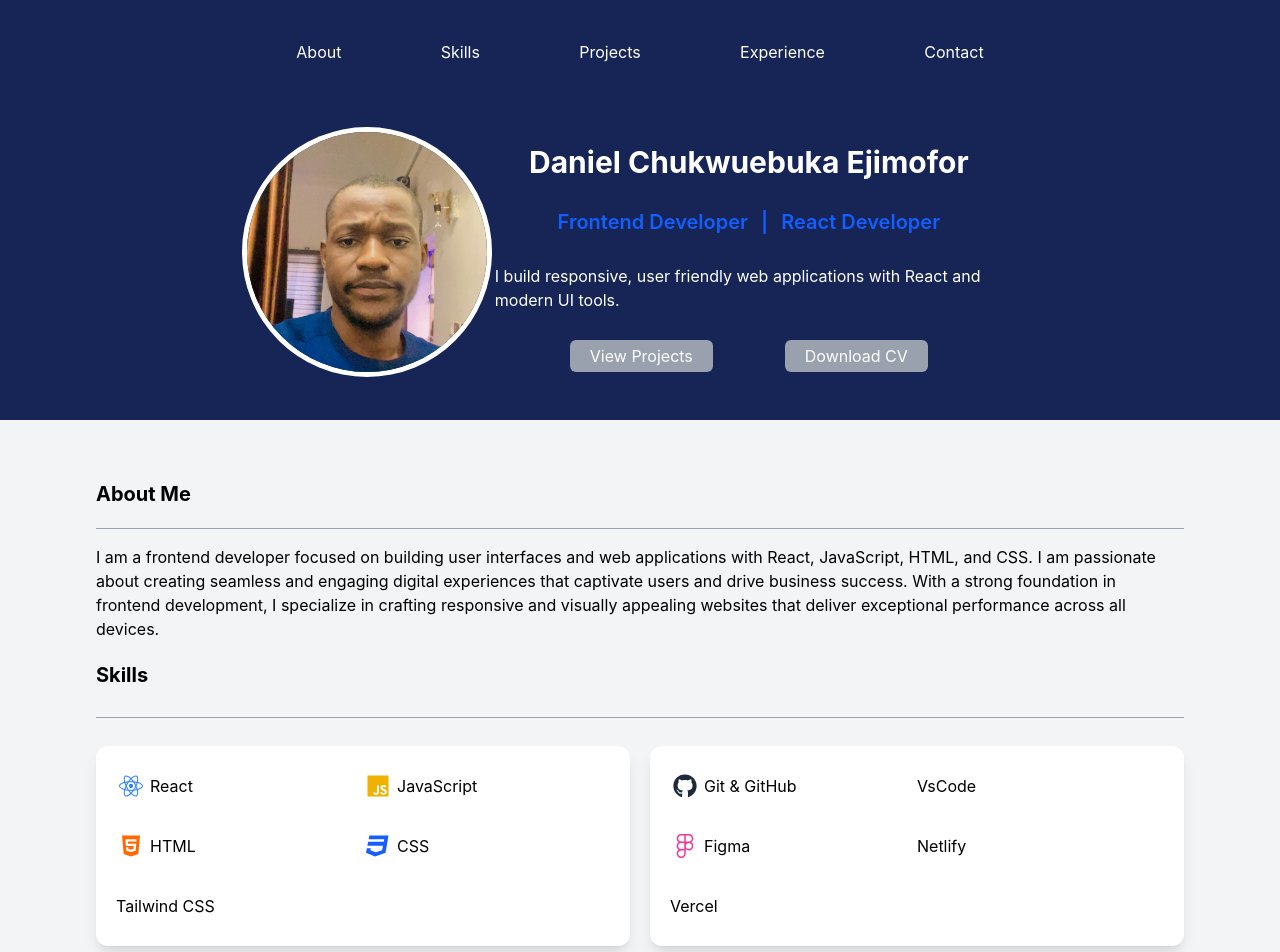
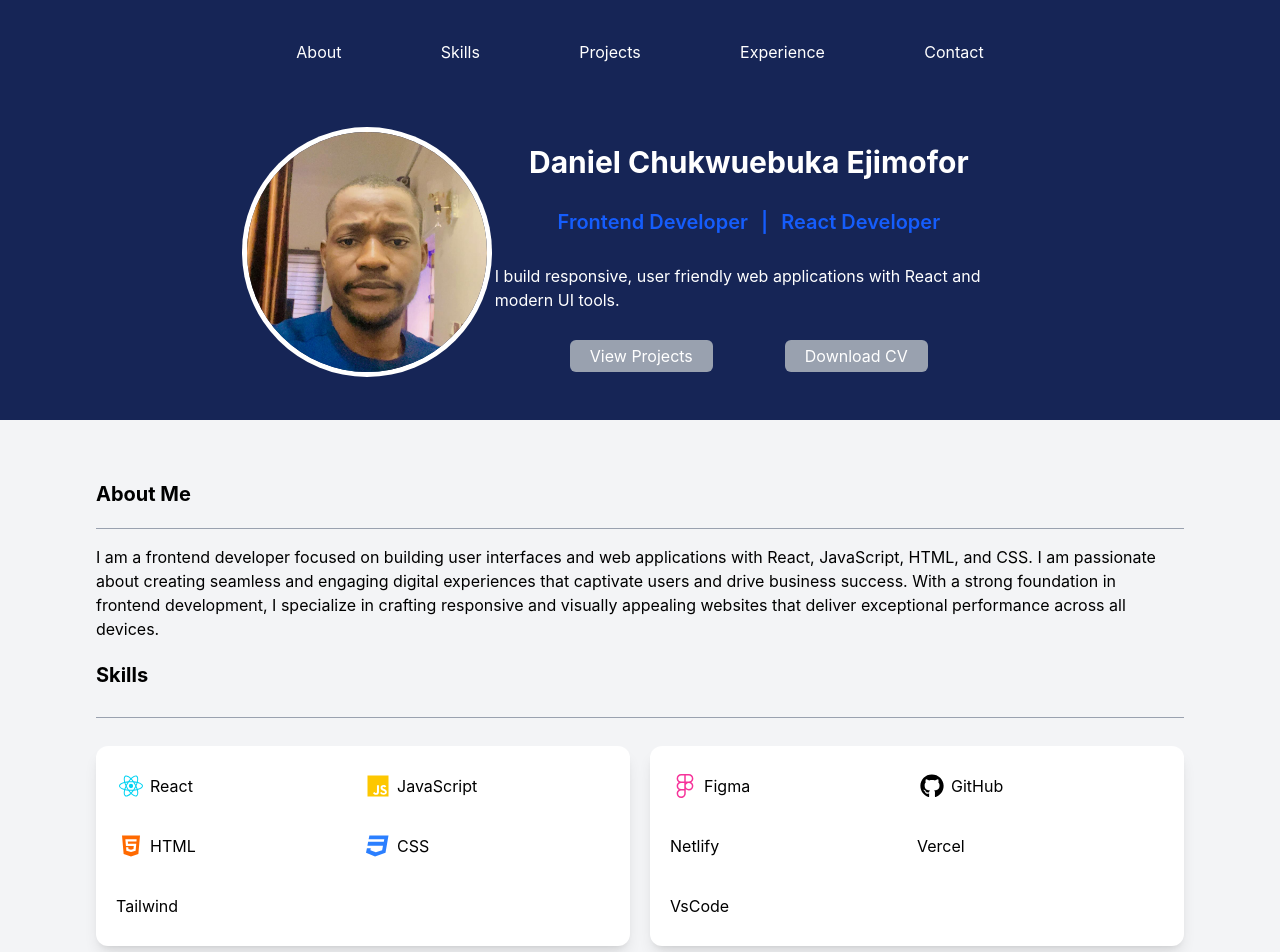
Before and after one commit to DanielApple05/daniels-port-folio, a React (Vite) app: page / in a window 1280 px wide. Shown: the top 952 px of the page. Built offline with nearby package versions, Linux system fonts and the light colour scheme.

Commit message:
refactor aboutMe component to utilize skillsData for dynamic skill rendering and fix project demo link

```diff
--- a/src/components/aboutMe.jsx
+++ b/src/components/aboutMe.jsx
@@ -1,9 +1,10 @@
 import { useState } from 'react';
 import { FontAwesomeIcon } from '@fortawesome/react-fontawesome';
 import { faCheck } from '@fortawesome/free-solid-svg-icons';
-import { faReact, faJs, faHtml5, faCss3, faTailwindCss, faFigma, faGithub } from '@fortawesome/free-brands-svg-icons';
+// import { faReact, faJs, faHtml5, faCss3, faTailwindCss, faFigma, faGithub } from '@fortawesome/free-brands-svg-icons';
 import Hero from './header-components/hero';
 import projectsData from './projectsData';
+import skillsData from './skillsData';
 
 const aboutMe = (id) => {
 
@@ -27,39 +28,20 @@ const aboutMe = (id) => {
           <hr className='border-gray-400 xl:my-7 my-3' />
           <div className='flex w-full xl:space-x-5 space-x-2 xl:h-50 h-40'>
             <div className='grid grid-cols-2 w-6/12 bg-white xl:p-5 p-3 xl:space-y-5 space-y-0 items-center rounded-xl shadow-lg'>
-              <div className='flex space-x-1'>
-                <FontAwesomeIcon icon={faReact} className='text-blue-500 xl:text-2xl text-lg' />
-                <p>React</p>
+              {skillsData.tools.map((tool) => (
+                <div key={tool.id} className='flex space-x-1'>
+                  <FontAwesomeIcon icon={tool.logo} className={`xl:text-2xl text-lg ${tool.style}`} />
+                  <p>{tool.name}</p>
                 </div>
-              <div className='flex space-x-1'>
-                <FontAwesomeIcon icon={faJs} className='text-yellow-500 xl:text-2xl text-lg' />
-                <p>JavaScript</p>
-              </div>
-              <div className='flex space-x-1'>
-                <FontAwesomeIcon icon={faHtml5} className='text-orange-500 xl:text-2xl text-lg' />
-                <p>HTML</p>
-              </div>
-              <div className='flex space-x-1'>
-                <FontAwesomeIcon icon={faCss3} className='text-blue-600 xl:text-2xl text-lg' />
-                <p>CSS</p>
-              </div>
-              <div className='flex space-x-1'>
-                <FontAwesomeIcon icon={faTailwindCss} className='text-blue-400 xl:text-2xl text-lg' />
-                <p>Tailwind CSS</p>
-              </div>
+              ))}
             </div>
             <div className='grid grid-cols-2 w-6/12 bg-white xl:p-5 p-3 xl:space-y-5 space-y-0 rounded-xl items-center shadow-lg'>
+              {skillsData.others.map((skill) => (
                 <div className='flex space-x-1'>
-                <FontAwesomeIcon icon={faGithub} className='text-gray-800 xl:text-2xl text-lg' />
-                <p>Git & GitHub</p>
+                  <FontAwesomeIcon icon={skill.logo}  className={`xl:text-2xl text-lg ${skill.style}`}  />
+                  <p>{skill.name}</p>
                 </div>
-              <p>VsCode</p>
-              <div className='flex space-x-1'>
-                <FontAwesomeIcon icon={faFigma} className='text-pink-500 xl:text-2xl text-lg' />
-                <p>Figma</p>
-              </div>
-              <p>Netlify</p>
-              <p>Vercel</p>
+              ))}
             </div>
           </div>
         </section>
@@ -97,7 +79,7 @@ const aboutMe = (id) => {
           <a href="https://github.com/DanielApple05"
             target="_blank"
             rel="noopener noreferrer"
-            className='flex place-self-center bg-blue-600 rounded p-2 xl:mt-6 mt-4 text-white cursor-pointer  xl:w-40 w-40 justify-center font-semibold '>
+            className='flex place-self-center bg-blue-600 rounded p-2 xl:mt-6 mt-4 text-white cursor-pointer  xl:w-40 w-40 justify-center font-semibold text-center '>
             View more projects
           </a>
         </section>
--- a/src/components/projectsData.jsx
+++ b/src/components/projectsData.jsx
@@ -47,8 +47,8 @@ const projectsData = [
     title: "Furniro Furniture Ecommerce",
     image: "/images/project5.PNG",
     links: [
-      { id: 7, name: "View Demo", link: "http:/furniro-furniture-shop.netlify.app" },
-      { id: 8, name: "View Code", link: "https://github.com/DanielApple05/Furniro-ECommerce-frontend" }
+      { id: 7, name: "View Demo", link: "https:/furniro-furniture-shop.netlify.app" },
+      { id: 8, name: "View Code", link: "https://github.com/DanielApple05/Furniro-ECommerce-frontend"}
     ],
     description: [
       "Built with HTML and CSS",
--- /dev/null
+++ b/src/components/skillsData.jsx
@@ -0,0 +1,67 @@
+import { faReact, faJs, faHtml5, faCss3, faTailwindCss, faFigma, faGithub } from '@fortawesome/free-brands-svg-icons';
+
+const skillsData = {
+ tools: [
+   {
+    id: 1,
+    name: "React",
+    logo: faReact,
+  style: "text-cyan-400"
+  },
+  {
+    id: 2,
+    name: "JavaScript",
+    logo: faJs,
+     style: "text-yellow-400"
+  },
+  {
+    id: 3,
+    name: "HTML",
+    logo: faHtml5,
+     style: "text-orange-500"
+  },
+  {
+    id: 4,
+    name: "CSS",
+    logo: faCss3,
+     style: "text-blue-500"
+  },
+  {
+    id: 5,
+    name: "Tailwind",
+    logo: faTailwindCss,
+     style: "text-sky-400"
+  },
+],
+others: [
+   {
+    id: 6,
+    name: "Figma",
+    logo: faFigma,
+       style: "text-pink-500"
+  },
+  {
+    id: 7,
+    name: "GitHub",
+    logo: faGithub,
+     style: "text-black"
+  },
+   {
+    id: 8,
+    name: "Netlify",
+
+  },
+   {
+    id: 9,
+    name: "Vercel",
+
+  },
+   {
+    id: 10,
+    name: "VsCode",
+
+  }
+]
+};
+
+export default skillsData;
```
Lines whose indentation alone changed are shown as unchanged.
